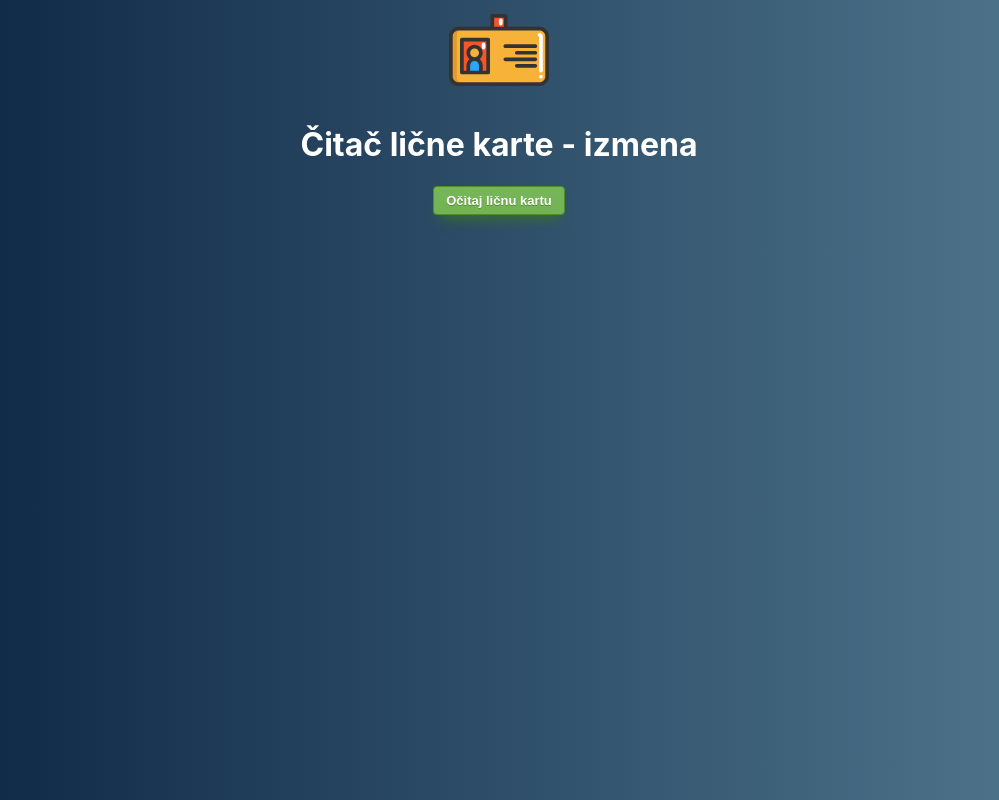
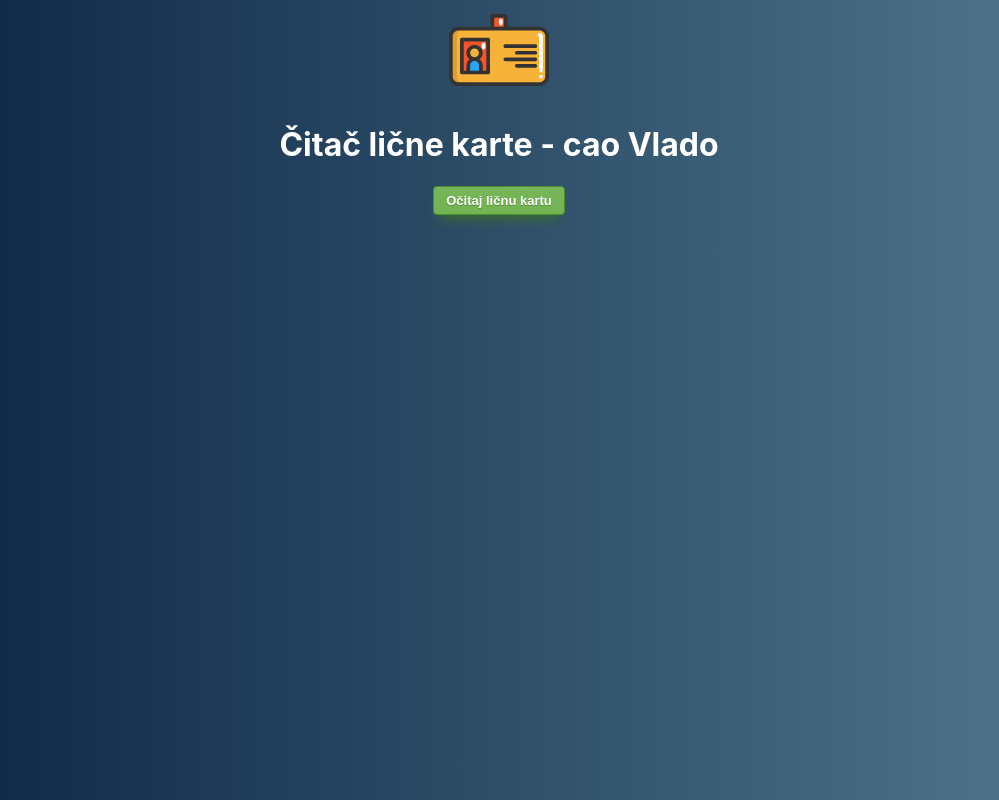
Before and after one commit to dev-uros/citac-licne-karte-rs, a website built with Vite: page index.html in a window 1280 px wide. Shown: the whole page, without its empty margins (141-1140 px from the left). Built offline with nearby package versions, Linux system fonts and the light colour scheme.

Commit message:
New version

```diff
--- a/index.html
+++ b/index.html
@@ -7,7 +7,7 @@
             content="default-src 'self'; script-src 'self' 'unsafe-inline'; style-src 'self' 'unsafe-inline'; img-src 'self' data:; font-src 'self' data:; connect-src 'self'"
     />
     <meta name="viewport" content="width=device-width,initial-scale=1"/>
-    <title>Čitač Lične Karte - izmena</title>
+    <title>Čitač Lične Karte - cao Vlado</title>
 
 </head>
 <body>
@@ -49,7 +49,7 @@
 </div>
 
 <h1 style="color: white; text-align: center;">
-    Čitač lične karte - izmena
+    Čitač lične karte - cao Vlado
 </h1>
 <div style="width: 100%; display: none; background-color: #ff0000; border-radius: 25px; text-align: center; height: 40%"
      id="errorDiv">
--- a/package.json
+++ b/package.json
@@ -1,7 +1,7 @@
 {
   "name": "id-card-reader",
   "productName": "id-card-reader",
-  "version": "1.0.8",
+  "version": "1.0.9",
   "description": "My Electron application description",
   "main": ".vite/build/main.js",
   "scripts": {
```
